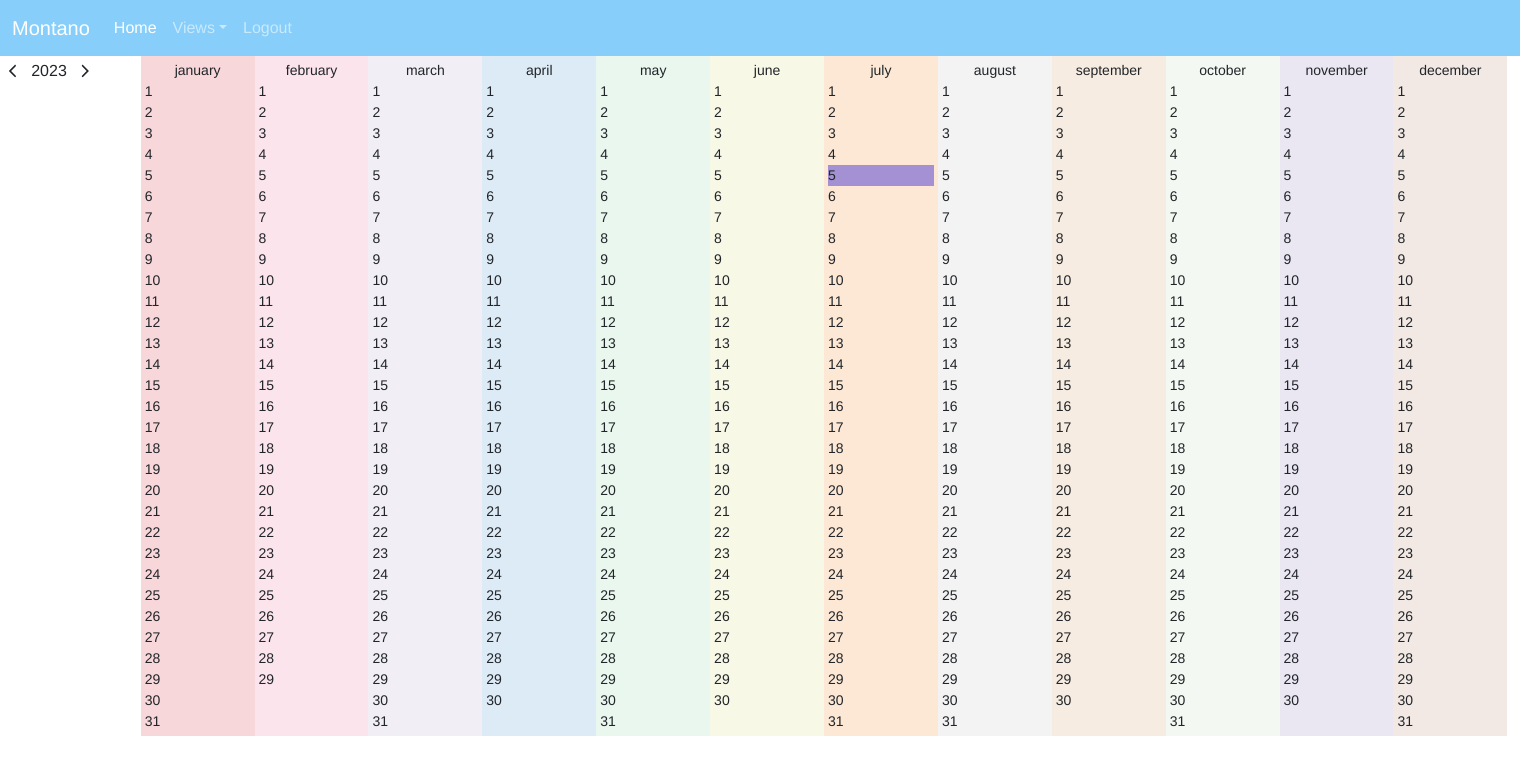
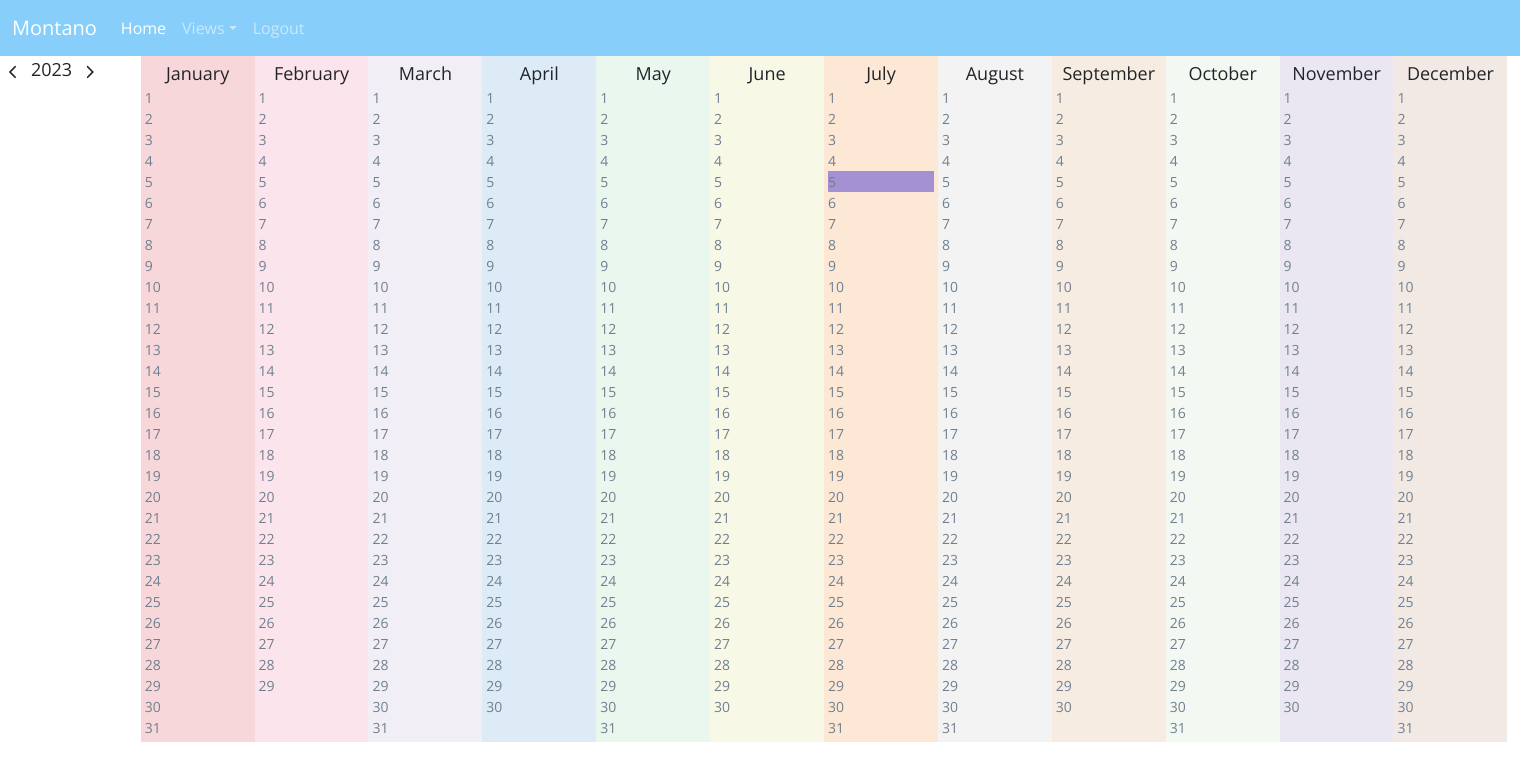
Before and after one commit to jm1412/montano, a Django app: page /year in a window 1520 px wide. Shown: the top 781 px of the page. Run offline with Django 4.2, Linux system fonts and the light colour scheme; a user stored in the database is signed in; data comes from the database, SQL or seed files in the repository; both versions use the stored data as it was after the commit; data that the repository does not hold is empty; some libraries are stand-ins or nearby versions.

Commit message:
Year css now more beautiful

```diff
--- a/app_calendar/static/app_calendar/layout.js
+++ b/app_calendar/static/app_calendar/layout.js
@@ -44,6 +44,8 @@ function year_onclickday() {
     console.log(`write_tye = ${write_type}`)
 
     // Show text box
+    previous_val = this.innerHTML
+
     this.innerHTML=`<input id="new-calendar-entry" style="text-align:left" type="text" onclick="event.stopPropagation()" value="${this.innerHTML}">`
     byId("new-calendar-entry").focus()
 
@@ -54,6 +56,8 @@ function year_onclickday() {
         if (event.key === "Enter") {
             event.preventDefault(); // prevent default action
             byId("new-calendar-entry").blur() // to trigget focus out
+        } else if (event.key === "Ecape"){
+            console.log("escape is pressed")
         }
     })
 
--- a/app_calendar/static/app_calendar/styles.css
+++ b/app_calendar/static/app_calendar/styles.css
@@ -1,9 +1,9 @@
 /* give entire document a height so height% work for div */
-
+@import url('https://fonts.googleapis.com/css?family=Open+Sans');
 
 html, body {
     min-width:1500px;
-    font-family:Helvetica;
+    font-family: "Open Sans", sans-serif;
 }
 
 /* for finding the problem purposes only
@@ -68,11 +68,29 @@ body {
     background-color: lightskyblue;
 }
 
+/* days */
+.yv-d {
+    color: slategray;
+}
 .yv-todo {
     text-align:left;
+    padding-left:6px;
     white-space: nowrap;
     overflow: hidden;
     text-overflow: ellipsis;
+}
+
+/* month names on year view */
+.yv-m-label {
+    text-transform: capitalize;
+    font-weight: 400;
+    font-size:large;
+}
+
+/* year selector */
+#current-year {
+    font-weight: 400;
+    font-size:large;
 }
 
 
```
Also changed, not shown: db.sqlite3.
